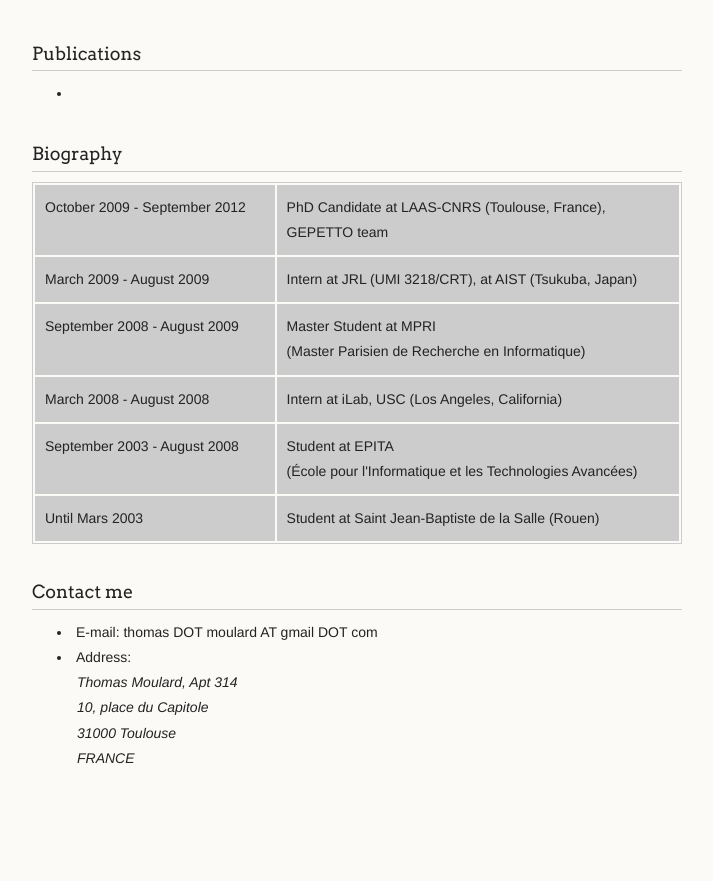
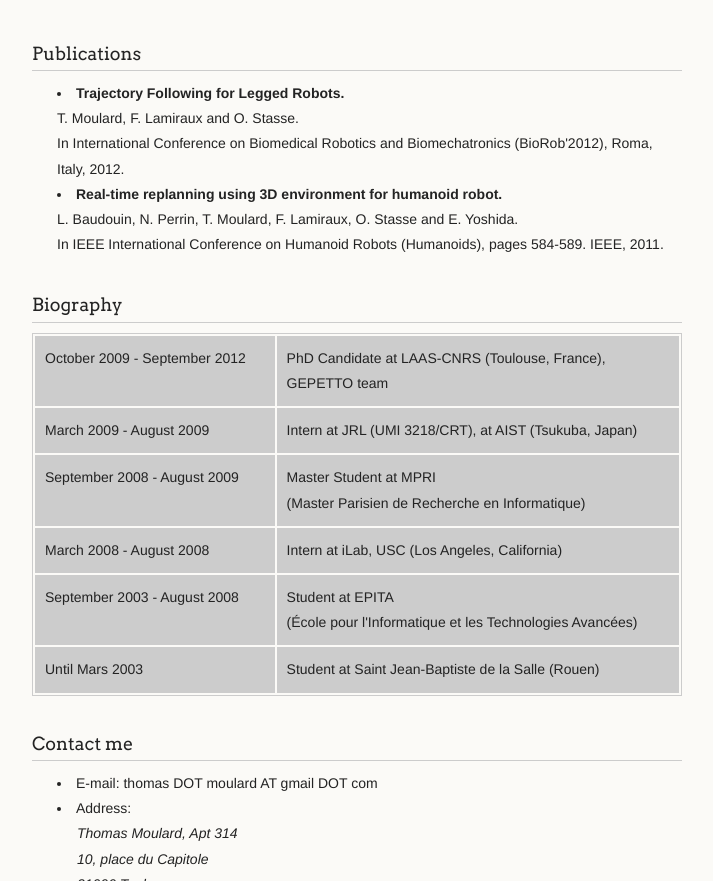
Before and after one commit to thomas-moulard/thomas-moulard.github.com, a plain HTML site: page index.html in a window 1280 px wide. Shown: the part 897-1778 px from the top of the page, without its empty margins (278-991 px from the left). Before the commit the page ends 1740 px from the top, so only its background shows below. Drawn offline with Linux system fonts and the light colour scheme.

Commit message:
Update webpage.

```diff
--- a/index.html
+++ b/index.html
@@ -64,7 +64,17 @@ of Dr. Florent Lamiraux.</p>
         <h3>Publications</h3>
 
 <ul>
-  <li></li>
+  <li><strong>Trajectory Following for Legged Robots.</strong><br/>
+    T. Moulard, F. Lamiraux and O. Stasse.<br/>
+    In International Conference
+    on Biomedical Robotics and Biomechatronics (BioRob'2012),
+    Roma, Italy, 2012.</li>
+  <li><strong>Real-time replanning using 3D environment for
+      humanoid robot.</strong><br/>
+    L. Baudouin, N. Perrin, T. Moulard, F. Lamiraux, O. Stasse
+    and E. Yoshida.<br/>
+    In IEEE International Conference on Humanoid Robots (Humanoids),
+    pages 584-589. IEEE, 2011.</li>
 </ul>
 
         <h3>Biography</h3>
```
